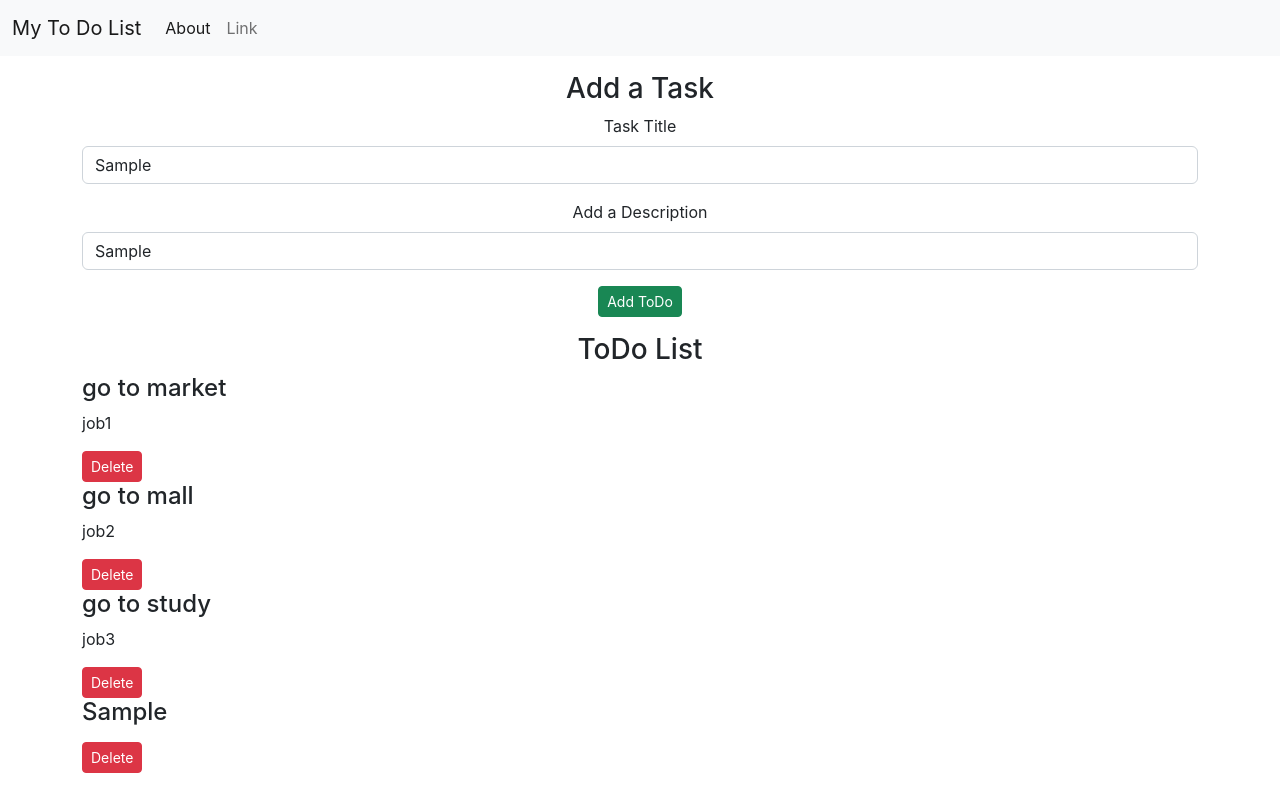
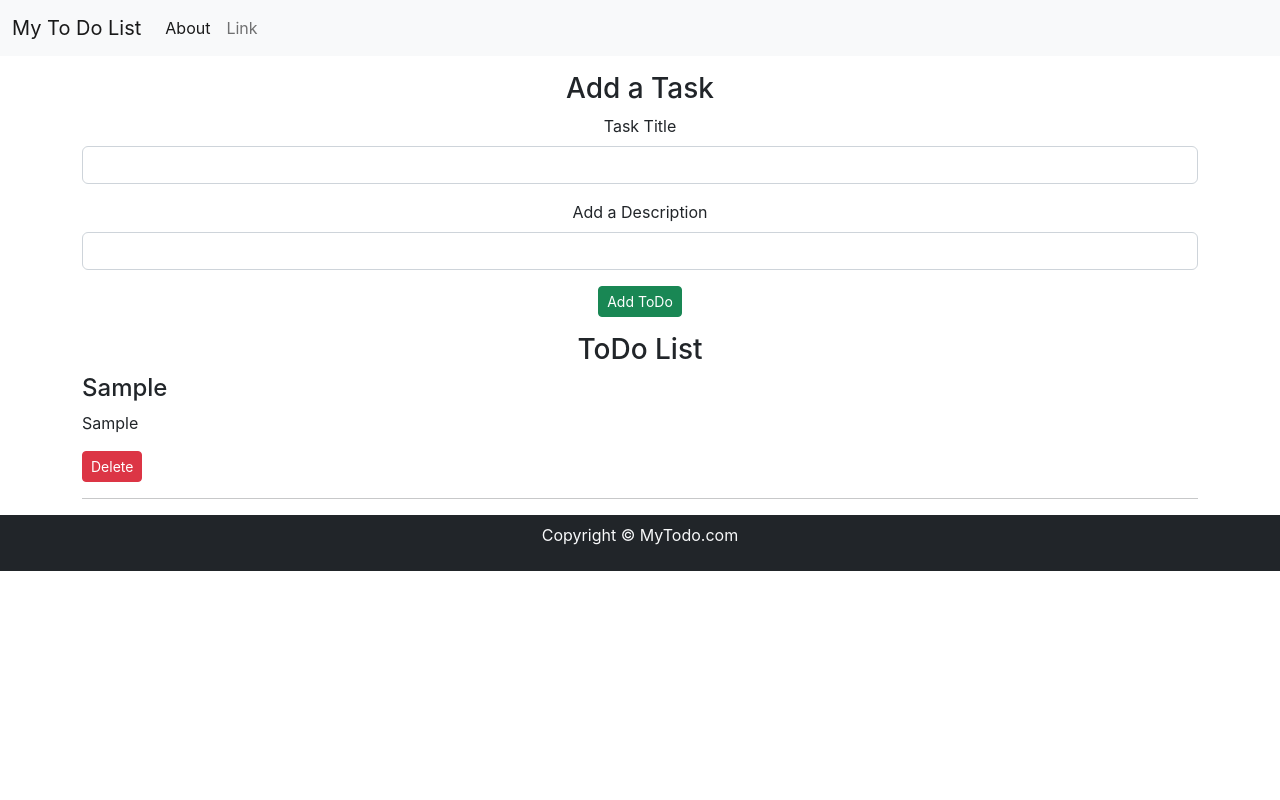
Before and after one commit to harsharya20/React-todo, a React (Create React App) app: page / in a window 1280 px wide. Both pictures are taken after typing "Sample", "Sample" into the empty fields and a click on the button "Add ToDo". Shown: the top 800 px of the page. Built offline with nearby package versions, Linux system fonts and the light colour scheme.

Commit message:
storing on the local storage

```diff
--- a/src/App.js
+++ b/src/App.js
@@ -1,45 +1,52 @@
 import Header from './Components/Header';
 import './App.css';
-import React, {useState} from 'react';
+import React, {useState, useEffect} from 'react';
 import Footer from './Components/Footer';
 import ToDos from './Components/ToDos';
 import AddToDo from './Components/AddToDo';
 
 function App() {
+  let initTodo
+  if(localStorage.getItem("todos")===null){
+    initTodo = []
+  }
+  else{
+    initTodo = JSON.parse(localStorage.getItem("todos"))
+  }
+
+
   const onDelete=(todo)=>{
   console.log('Ondelete',todo)
 
   setTodos(todos.filter((e)=>{
     return e!==todo;
   }))
+  localStorage.getItem("todos",JSON.stringify(todos))
 }
 
 const addTodo = (title, desc) =>{
   console.log("I am adding this todo",title,desc)
-  let sno = todos[todos.length-1].sno +1
+  let sno
+  if(todos.length===0){
+    sno=0;
+  }
+  else{
+   sno = todos[todos.length-1].sno +1
+  }
   const myTodo = {
     sno: sno,
     title: title,
     desc: desc,
   }
   setTodos([...todos,myTodo])
+
+    localStorage.setItem("todos",JSON.stringify(todos))
+
 }
-  const [todos,setTodos] = useState([
-    {
-    sno: 1,
-    title: "go to market",
-    description:"job1"
-  },
-  {
-    sno: 2,
-    title: "go to mall",
-    description:"job2"
-  }, {
-    sno: 3,
-    title: "go to study",
-    description:"job3"
-  }
-]);
+  const [todos,setTodos] = useState(initTodo)
+  useEffect (() => {
+    localStorage.setItem("todos",JSON.stringify(todos))
+  }, [todos])
   return (
    <>
     <Header title = "My To Do List" searchBar= {false}/>
--- a/src/Components/AddToDo.js
+++ b/src/Components/AddToDo.js
@@ -7,9 +7,11 @@ const AddToDo = ({addTodo}) => {
      e.preventDefault()
      if(!title || !desc){
          alert("title or description cannot be blank !!!")
-     }
+     }else{
      addTodo(title,desc)
-    }
+     setTitle("")
+     setDesc("")
+    }}
   return (
     <div className='container my-3 text-center'>
         <h3>Add a Task</h3>
--- a/src/Components/Footer.js
+++ b/src/Components/Footer.js
@@ -1,14 +1,14 @@
  import React from 'react'
 
  function Footer() {
-     let footerStyle = {
-         position: "relative",
-         top: "65vh",
-         width: "100%",
-         border: "2px solid red"
-     }
+    //  let footerStyle = {
+    //      position: "relative",
+    //      top: "65vh",
+    //      width: "100%",
+    //      border: "2px solid red"
+    //  }
    return (
-     <div className='bg-dark text-light py-2' style={footerStyle}>
+     <div className='bg-dark text-light py-2' >
          <p className='text-center'>
          Copyright &copy; MyTodo.com
          </p>
--- a/src/Components/ToDo.js
+++ b/src/Components/ToDo.js
@@ -4,7 +4,7 @@ function ToDo({todo,onDelete}) {   //Destructuring
   return (
     <div>
       <h4>{todo.title}</h4>
-      <p>{todo.description}</p>
+      <p>{todo.desc}</p>
       <button className='btn btn-sm btn-danger' onClick={()=>{onDelete(todo)}}>Delete</button>
     </div>
   )
--- a/src/Components/ToDos.js
+++ b/src/Components/ToDos.js
@@ -1,13 +1,21 @@
 import React from 'react'
 import ToDo from './ToDo'
 function ToDos(props) {
+  let myStyle = {
+    minHeight: "10vh"
+  }
   return (
-    <div className='container'>
+    <div className='container' style={myStyle}>
         <h3 className='text-center'>ToDo List </h3>
         {props.todos.length===0? "No Todos to display":
         props.todos.map((todo)=>{
-            return <ToDo todo={todo} key={todo.sno} onDelete={props.onDelete} /> //passing todo and onDelete to the ToDo
+            return(
+              <>
+             <ToDo todo={todo} key={todo.sno} onDelete={props.onDelete} /> <hr/>
+             </>
+             )                               //passing todo and onDelete to the ToDo
         })
+
     }
     </div>
   )
```
